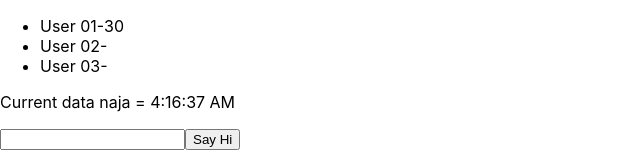
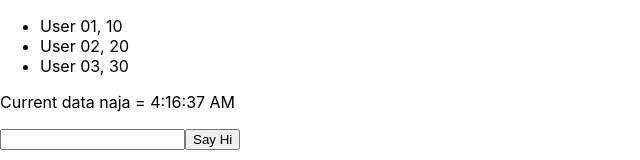
Before and after one commit to up1/workshop-react-20210421, a React (Create React App) app: page / in a window 1280 px wide. Shown: the top 160 px of the page, without its empty margins (0-640 px from the left). Built offline with nearby package versions, Linux system fonts and the light colour scheme.

Commit message:
Working with lisy

```diff
--- a/src/App.js
+++ b/src/App.js
@@ -4,14 +4,16 @@ import Form from "./components/Form";
 import User from "./components/User";
 
 class App extends Component {
+  users = [
+    { id: 1, name: "User 01", age: 10 },
+    { id: 2, name: "User 02", age: 20 },
+    { id: 3, name: "User 03", age: 30 },
+  ];
+
   render() {
     return (
       <div>
-        <ul>
-          <User info="User 01" age="30" />
-          <User info="User 02" />
-          <User info="User 03" />
-        </ul>
+        <User users={this.users} />
         <Clock title="Current data naja = " />
         <Form />
       </div>
--- a/src/components/User.js
+++ b/src/components/User.js
@@ -6,11 +6,12 @@ import { Component } from "react";
 
 class User extends Component {
   render() {
-    return (
-      <li>
-        {this.props.info}-{this.props.age}
+    const data = this.props.users.map((user) => (
+      <li key={user.id}>
+        {user.name}, {user.age}
       </li>
-    );
+    ));
+    return <ul>{data}</ul>;
   }
 }
 
```
